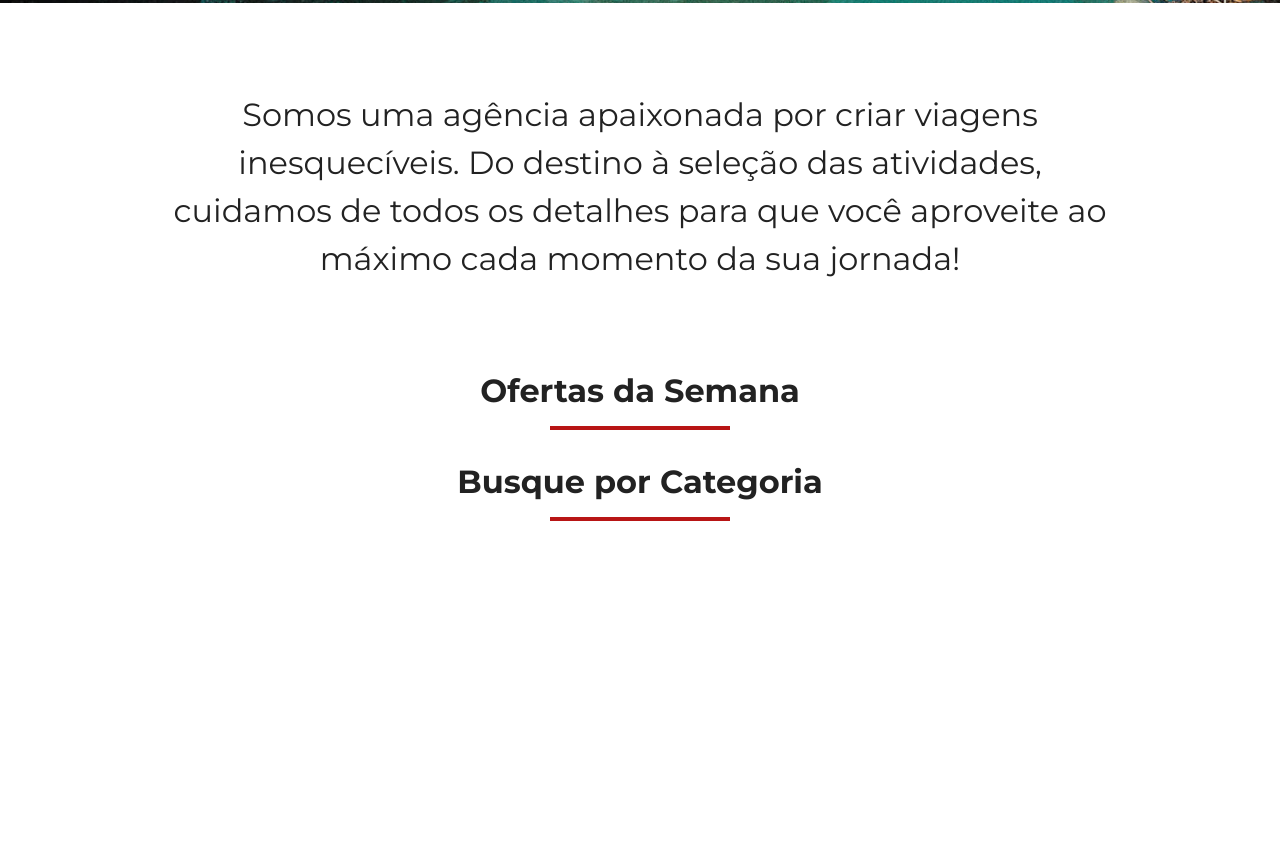
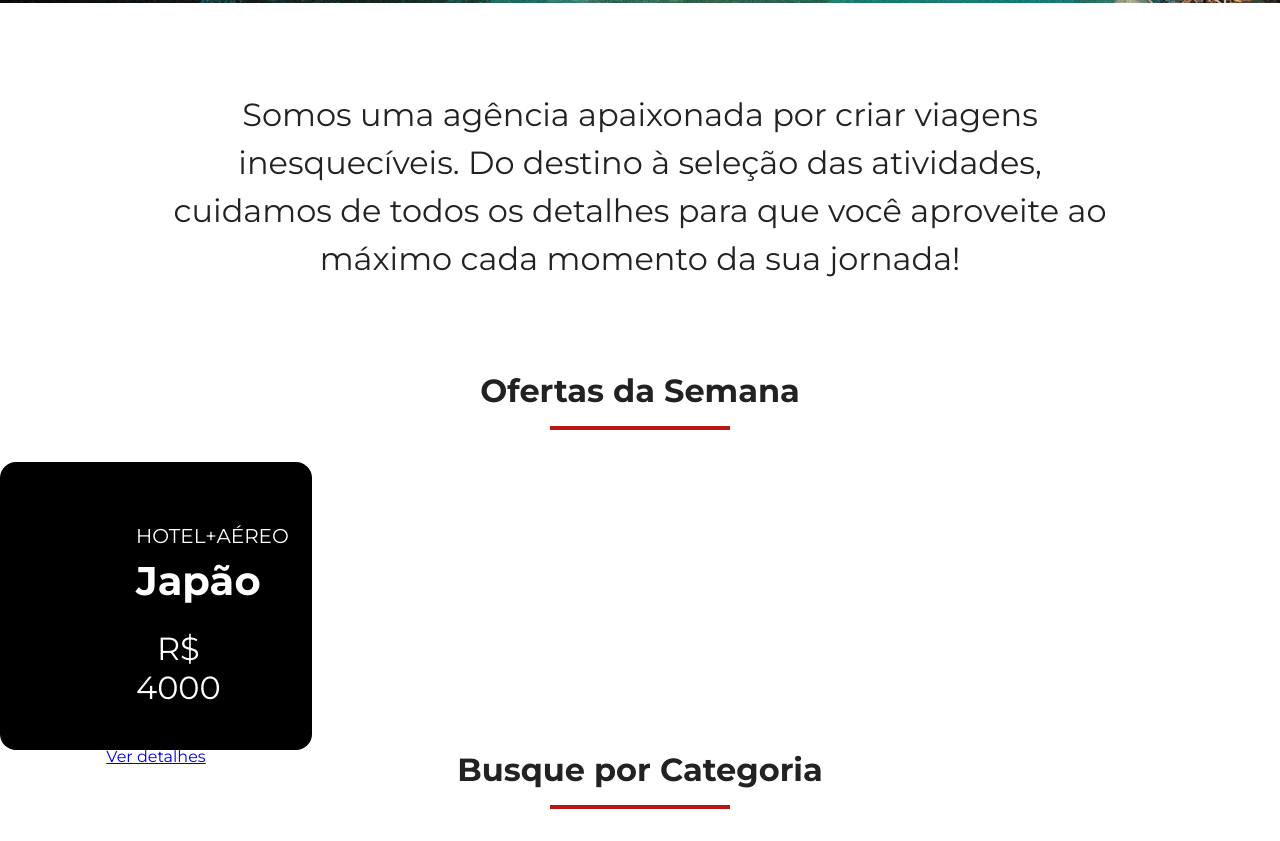
Before and after one commit to AdrielCintra/jornada-viagens, a plain HTML site: page index.html in a window 1280 px wide. Shown: the part 757-1598 px from the top of the page. Before the commit the page ends 1310 px from the top, so only its background shows below. Drawn offline with Linux system fonts and the light colour scheme.

Commit message:
Cria estrutura do card de oferta

```diff
--- a/CSS/offers.css
+++ b/CSS/offers.css
@@ -0,0 +1,33 @@
+.card {
+  color: var(--text-secondary-color);
+  background-color: black;
+  width: 312px;
+  height: 288px;
+  box-sizing: border-box;
+  padding: 24px 16px;
+  border-radius: 16px;
+  text-align: center;
+}
+
+.card header {
+  display: block;
+  position: static;
+}
+
+.card header p {
+  font-size: 20px;
+  font-weight: var(--text-weight);
+}
+
+.card header h3 {
+  font-size: 40px;
+  font-weight: var(--title-weight);
+  margin: 8px 0 0;
+}
+
+.card header span {
+  font-size: 32px;
+  font-weight: var(--text-weight);
+  margin-top: 24px;
+  display: inline-block;
+}
--- a/index.html
+++ b/index.html
@@ -35,8 +35,19 @@
         <h2>Ofertas da Semana</h2>
         <hr>
       </div>
+      <div class="offers-cards">
+        <article class="card">
+          <header>
+            <p>HOTEL+AÉREO</p>
+            <h3>Japão <br> <span> R$ 4000 </span></h3>
+          </header>
+          <footer>
+            <a href="#" class="button">Ver detalhes</a>
+          </footer>
+        </article>
+      </div>
     </section>
-        <section class="categories">
+    <section class="categories">
       <div class="section-title">
         <h2>Busque por Categoria</h2>
         <hr>
```
